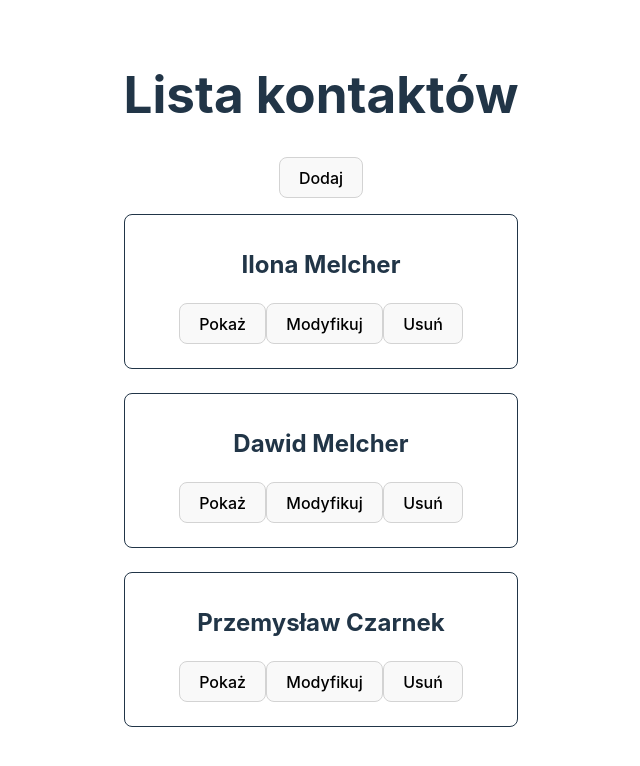
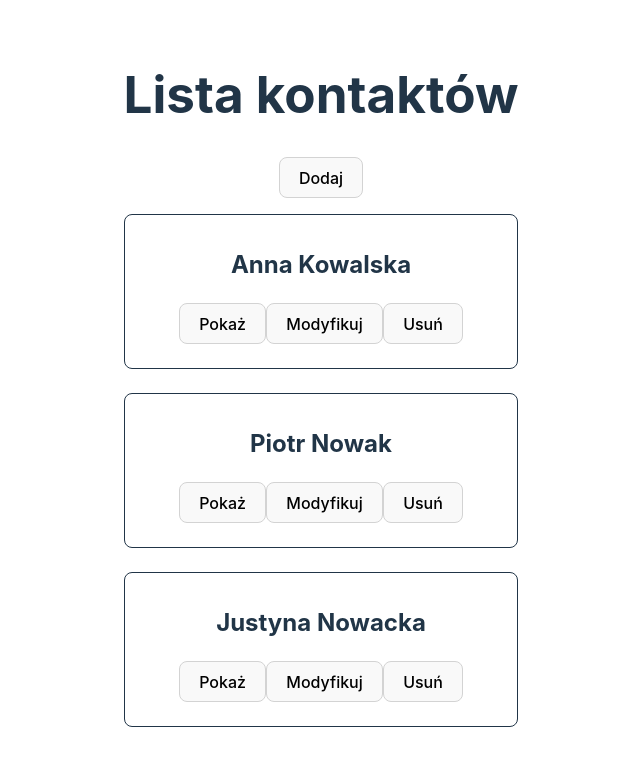
Before and after one commit to Ilona8895/Contact_List_React, a React (Vite) app: page / in a window 1280 px wide. Shown: the top 766 px of the page, without its empty margins (319-959 px from the left). Built offline with nearby package versions, Linux system fonts and the light colour scheme.

Commit message:
update data

```diff
--- a/src/App.jsx
+++ b/src/App.jsx
@@ -6,22 +6,22 @@ import "./App.css";
 
 const initialPeople = [
   {
-    name: "Ilona",
-    surname: "Melcher",
-    city: "Gliwice",
-    tel: 123456789,
+    name: "Anna",
+    surname: "Kowalska",
+    city: "Kraków",
+    tel: 123999555,
   },
   {
-    name: "Dawid",
-    surname: "Melcher",
-    city: "Kraków",
-    tel: 736491284,
+    name: "Piotr",
+    surname: "Nowak",
+    city: "Warszawa",
+    tel: 234847634,
   },
   {
-    name: "Przemysław",
-    surname: "Czarnek",
+    name: "Justyna",
+    surname: "Nowacka",
     // city: "Zakpane",
-    tel: 307008802,
+    tel: 894755221,
   },
 ];
 
--- a/src/components/PersonInfo.jsx
+++ b/src/components/PersonInfo.jsx
@@ -28,7 +28,6 @@ export const PersonInfo = (props) => {
     // console.log(data);
     setValues(data);
     setModify(false);
-    // return data;
   }
 
   const handleModifyPerson = () => {
```
